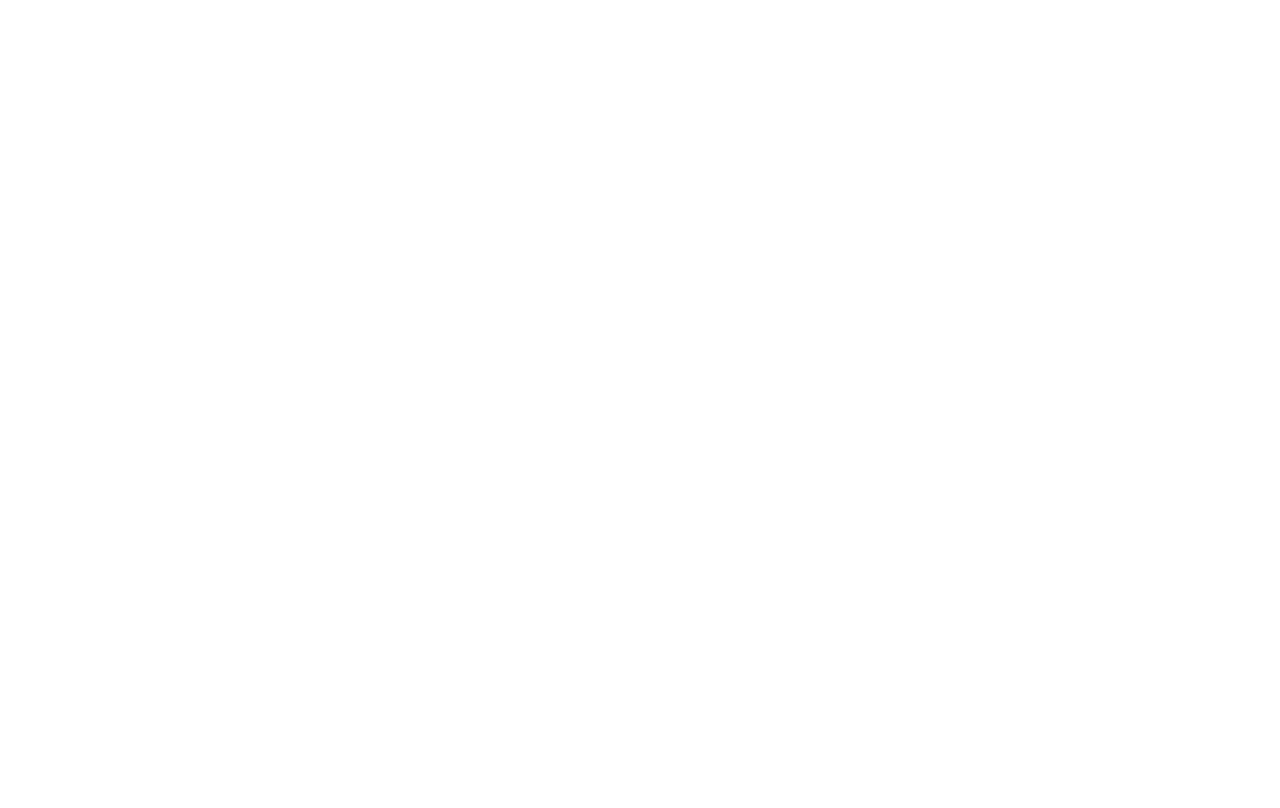
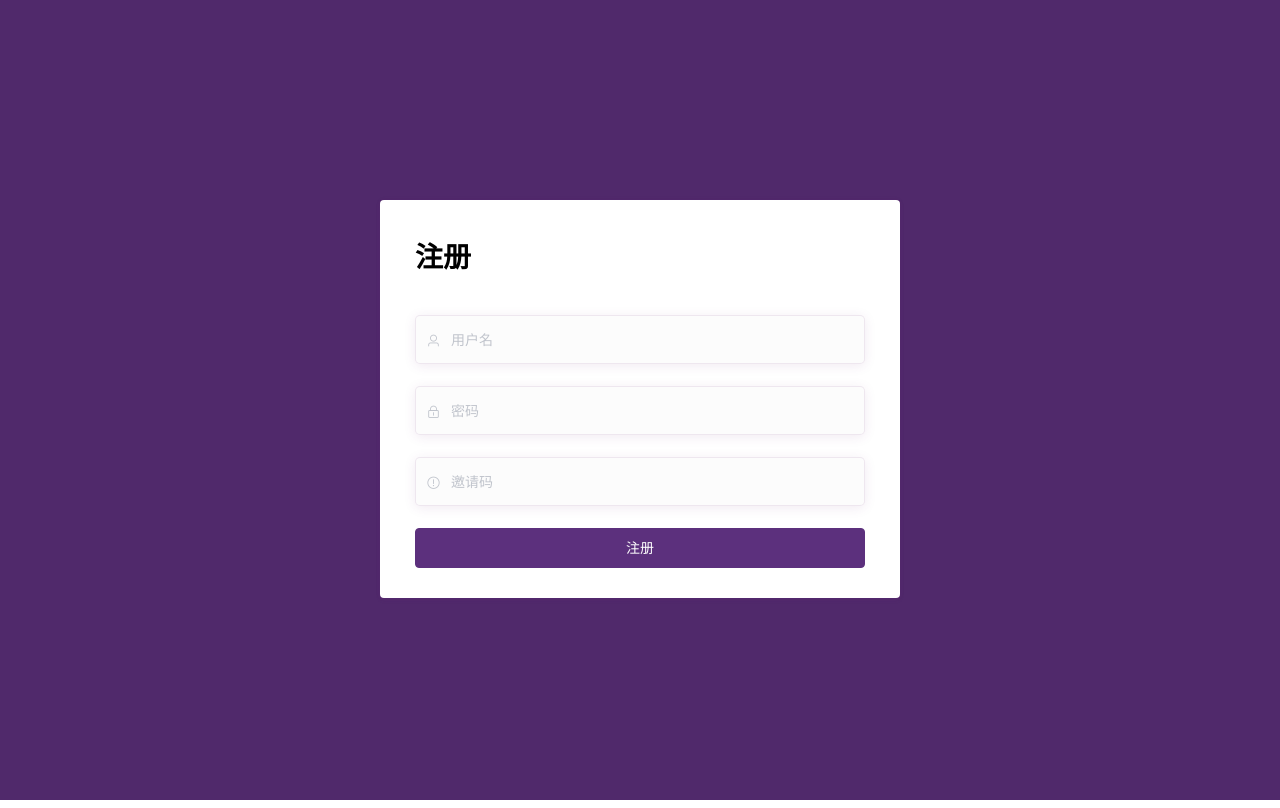
Before and after one commit to zhangxwww/THU-voluntary-plus, a Vue app in the folder frontend/webadmin/web/: page /#/sigunp in a window 1280 px wide. Built offline with nearby package versions, Linux system fonts and the light colour scheme.

Commit message:
注册和申请建立新团体页面

```diff
--- a/frontend/webadmin/web/src/router/index.js
+++ b/frontend/webadmin/web/src/router/index.js
@@ -1,12 +1,14 @@
 import Vue from 'vue'
 import VueRouter from 'vue-router'
 import Login from '@/views/Login'
+import Signup from "@/views/Signup"
 import AddActivity from '@/views/AddActivity'
 import ActivityCenter from '@/views/ActivityCenter'
 import ConfigActivity from '@/views/ConfigActivity'
 import GroupCenter from "@/views/GroupCenter"
 import Layout from '@/layout/Index.vue'
-//import Layout from '@/layout/index'
+import Setup from "@/views/Setup"
+
 Vue.use(VueRouter)
 
 const routes = [
@@ -16,6 +18,14 @@ const routes = [
         component: Login,
         meta: {
             title: '登录'
+        }
+    },
+    {
+        path: '/sigunp',
+        name: 'signup',
+        component: Signup,
+        meta: {
+            title: '注册'
         }
     },
     {
@@ -67,6 +77,14 @@ const routes = [
                 meta: {
                     title: '团体信息'
                 }
+            },
+            {
+                path: 'setup',
+                name: 'Setup',
+                component: Setup,
+                meta: {
+                    title: '建团申请'
+                }
             }
         ]
     }
--- a/frontend/webadmin/web/src/views/GroupCenter.vue
+++ b/frontend/webadmin/web/src/views/GroupCenter.vue
@@ -96,7 +96,8 @@
                             subject: '黑魔法防御术'
                         },
                         {
-                            id: 1,
+                            id:
+                                1,
                             name: '汪大头',
                             subject: '魔草药学'
                         },
--- /dev/null
+++ b/frontend/webadmin/web/src/views/Setup.vue
@@ -0,0 +1,130 @@
+<template>
+    <div>
+        <el-steps :space="300" :active="step" finish-status="success" label-width="80px">
+            <el-step title="填写基本信息"></el-step>
+            <el-step title="添加团队简介"></el-step>
+            <el-step title="添加团队成员"></el-step>
+            <el-step title="提交申请"></el-step>
+        </el-steps>
+
+        <el-form v-if="step === 0" style="margin-top: 20px; width: 50%" label-position="top">
+            <el-form-item label="团体名称">
+                <el-input v-model="descriptions.name"></el-input>
+            </el-form-item>
+            <el-form-item label="成立时间">
+                <el-col :span="11">
+                    <el-date-picker type="date" placeholder="选择日期" v-model="descriptions.setuptime"
+                                    style="width: 100%;"></el-date-picker>
+                </el-col>
+            </el-form-item>
+            <el-form-item label="电话/手机">
+                <el-input v-model="descriptions.phone"></el-input>
+            </el-form-item>
+            <el-form-item label="电子邮箱">
+                <el-input v-model="descriptions.email"></el-input>
+            </el-form-item>
+            <el-form-item>
+                <el-button type="primary" @click="handleSubmit(1)">下一步</el-button>
+            </el-form-item>
+        </el-form>
+
+        <el-form
+                v-if="step === 1"
+                autosize
+                style="margin-top: 20px; width: 50%" label-position="top">
+            <el-form-item label="团体简介">
+                <el-input rows="10" type="textarea" v-model="descriptions.about"></el-input>
+            </el-form-item>
+            <el-form-item>
+                <el-button type="primary" @click="handleSubmit(2)">下一步</el-button>
+            </el-form-item>
+        </el-form>
+
+        <el-form v-if="step === 2" style="margin-top: 20px" label-position="top">
+            <h1 style="font-size: 20px">团队成员</h1>
+            <el-row style="margin-bottom: 20px;" v-for="member in descriptions.members" :key="member.name">
+                <el-tag
+                        block
+                        closable
+                        type="info"
+                        :disable-transitions="false"
+                        size="large"
+                        @close="handleClose(member)">
+                    <span>{{member.name}}</span>
+                    <el-divider direction="vertical"></el-divider>
+                    <span>{{member.subject}}</span>
+                </el-tag>
+            </el-row>
+            <el-row style="margin-top:30px">
+                <el-input
+                        style="width: 120px;margin-right: 30px;"
+                        v-if="inputVisible"
+                        v-model="newMember.name"
+                        placeholder="输入姓名"
+                        @keyup.enter.native="handleInputConfirm"
+                >
+                </el-input>
+                <el-input
+                        style="width: 120px; margin-right: 30px"
+                        v-if="inputVisible"
+                        v-model="newMember.subject"
+                        placeholder="输入专业"
+                        @keyup.enter.native="handleInputConfirm"
+                >
+                </el-input>
+                <div v-else>
+                    <el-button type="primary" @click="showInput">+ 新成员</el-button>
+                    <el-button type="success" @click="handleSubmit(3)">下一步</el-button>
+                </div>
+            </el-row>
+        </el-form>
+    </div>
+</template>
+
+<script>
+    export default {
+        name: "Setup",
+        data() {
+            return {
+                step: 0,
+                descriptions: {
+                    'name': '',
+                    'setuptime': '',
+                    'members': [],
+                    'phone': '',
+                    'email': '',
+                    'about': ''
+                },
+                inputValue: '',
+                inputVisible: false,
+                newMember: {
+                    'name': '',
+                    'subject': ''
+                }
+            }
+        },
+        methods: {
+            handleSubmit: function (nextstep) {
+                this.step = nextstep
+            },
+            showInput: function () {
+                this.inputVisible = true
+            },
+            handleInputConfirm: function () {
+                this.descriptions.members.push(this.newMember)
+                this.newMember = {
+                    'name': '',
+                    'subject': ''
+                }
+                this.inputVisible = false
+            },
+            handleClose: function (member) {
+                this.descriptions.members.splice(this.descriptions.members.indexOf(member), 1)
+            }
+        }
+    }
+</script>
+
+<style scoped>
+
+</style>
--- /dev/null
+++ b/frontend/webadmin/web/src/views/Signup.vue
@@ -0,0 +1,160 @@
+<template>
+    <div class="login-container bg-purple">
+        <el-form :model="signupForm"
+                 :rules="loginRules"
+                 class="login-form"
+                 auto-complete="on"
+                 label-position="left">
+            <div class="title-container">
+                <h3 class="title">注册</h3>
+            </div>
+
+            <el-form-item prop="username">
+                <el-input placeholder="用户名"
+                          v-model="signupForm.username">
+                    <i slot="prefix"
+                       class="el-input__icon el-icon-user"></i>
+                </el-input>
+            </el-form-item>
+
+            <el-form-item prop="password">
+                <el-input placeholder="密码"
+                          v-model="signupForm.password">
+                    <i slot="prefix"
+                       class="el-input__icon el-icon-lock"></i>
+                </el-input>
+            </el-form-item>
+            <el-form-item prop="invitationcode">
+                <el-input placeholder="邀请码"
+                          v-model="signupForm.invitationcode"
+                >
+                    <i slot="prefix"
+                       class="el-input__icon el-icon-warning-outline"></i>
+                </el-input>
+            </el-form-item>
+            <el-button :loading="loading"
+                       type="primary"
+                       @click.native.prevent="handleLogin">注册
+            </el-button>
+        </el-form>
+    </div>
+</template>
+
+<script>
+    export default {
+        name: "Signup",
+        data: function () {
+            return {
+                signupForm: {
+                    username: '',
+                    password: '',
+                    invitationcode: ''
+                },
+                loginRules: {
+                    username: [
+                        {
+                            required: true,
+                            trigger: 'blur'
+                        }
+                    ],
+                    password: [
+                        {
+                            required: true,
+                            trigger: 'blur'
+                        }
+                    ],
+                    invitationcode: [
+                        {
+                            required: true,
+                            trigger: 'blur'
+                        }
+                    ],
+                },
+                loading: false,
+                passwordType: 'password',
+                redirect: undefined
+            }
+        }
+    }
+</script>
+
+<style type="scss" scoped>
+    .login-container {
+        position: fixed;
+        left: 0;
+        top: 0;
+        height: 100%;
+        width: 100%;
+        background: #50296b;
+        overflow: hidden;
+    }
+
+    .login-container .login-form {
+        position: relative;
+        width: 520px;
+        max-width: 100%;
+        top: 200px;
+        padding: 35px 35px 0;
+        margin: 0 auto;
+        border-radius: 4px;
+        box-shadow: 0 2px 4px rgba(116, 52, 129, 0.12),
+        0 0 6px rgba(116, 52, 129, 0.04);
+        overflow: hidden;
+        background-color: #fff;
+    }
+
+    .login-container .tips {
+        font-size: 14px;
+        color: #fff;
+        margin-bottom: 10px;
+    }
+
+    .login-container .tips span {
+        &:first-of-type {
+            margin-right: 16px;
+        }
+    }
+
+    .login-container .svg-container {
+        padding: 6px 5px 6px 15px;
+        color: $fff;
+        vertical-align: middle;
+        width: 30px;
+        display: inline-block;
+    }
+
+    .login-container .title-container {
+        position: relative;
+    }
+
+    .login-container .title-container .title {
+        font-size: 28px;
+        color: $fff;
+        margin: 0px auto 40px auto;
+        text-align: ledt;
+        font-weight: heavy;
+    }
+
+    .login-container .show-pwd {
+        position: absolute;
+        right: 10px;
+        top: 7px;
+        font-size: 16px;
+        color: #fff;
+        cursor: pointer;
+        user-select: none;
+    }
+
+    .login-container .icon-container {
+        padding: 6px 5px 6px 15px;
+        color: $dark_gray;
+        vertical-align: middle;
+        width: 30px;
+        display: inline-block;
+    }
+
+    .login-container .el-button {
+        width: 100%;
+        margin-bottom: 30px;
+    }
+</style>
```
